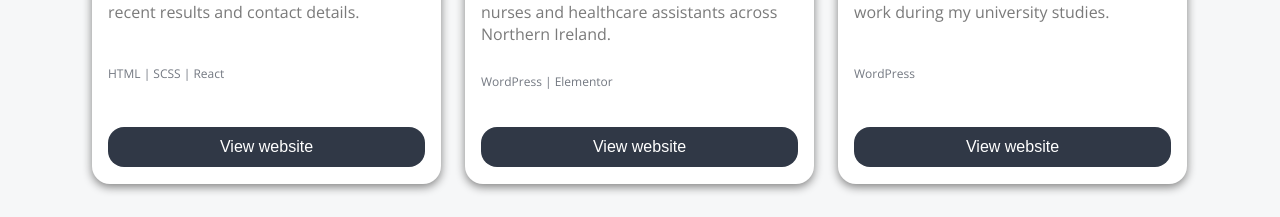
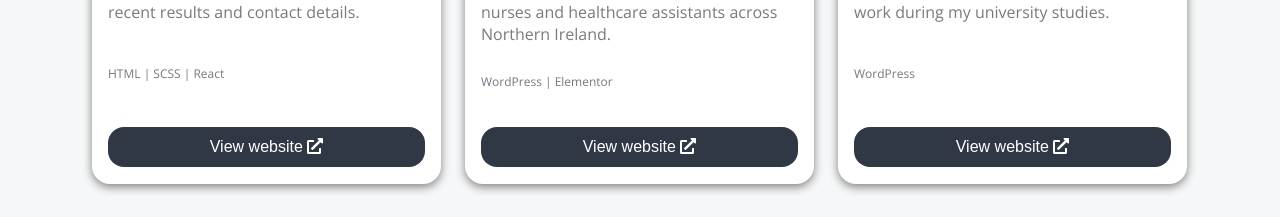
Before and after one commit to eugelito/eugelito, a React (Create React App) app: page / in a window 1280 px wide. Shown: the part 1320-1537 px from the top of the page. Built offline with nearby package versions, Linux system fonts and the light colour scheme.

Commit message:
add external link fa icon to project website

```diff
--- a/src/components/Projects.js
+++ b/src/components/Projects.js
@@ -1,5 +1,7 @@
 import "./Projects.scss";
 import Data from "../Data";
+import { FontAwesomeIcon } from "@fortawesome/react-fontawesome";
+import { faExternalLinkAlt } from "@fortawesome/free-solid-svg-icons";
 
 const Projects = () => {
   return (
@@ -32,7 +34,7 @@
                     rel="noopener noreferrer"
                   >
                     {" "}
-                    <button>View website</button>
+                    <button>View website <FontAwesomeIcon icon={faExternalLinkAlt}/></button>
                   </a>
                 </div>
             </div>
```
